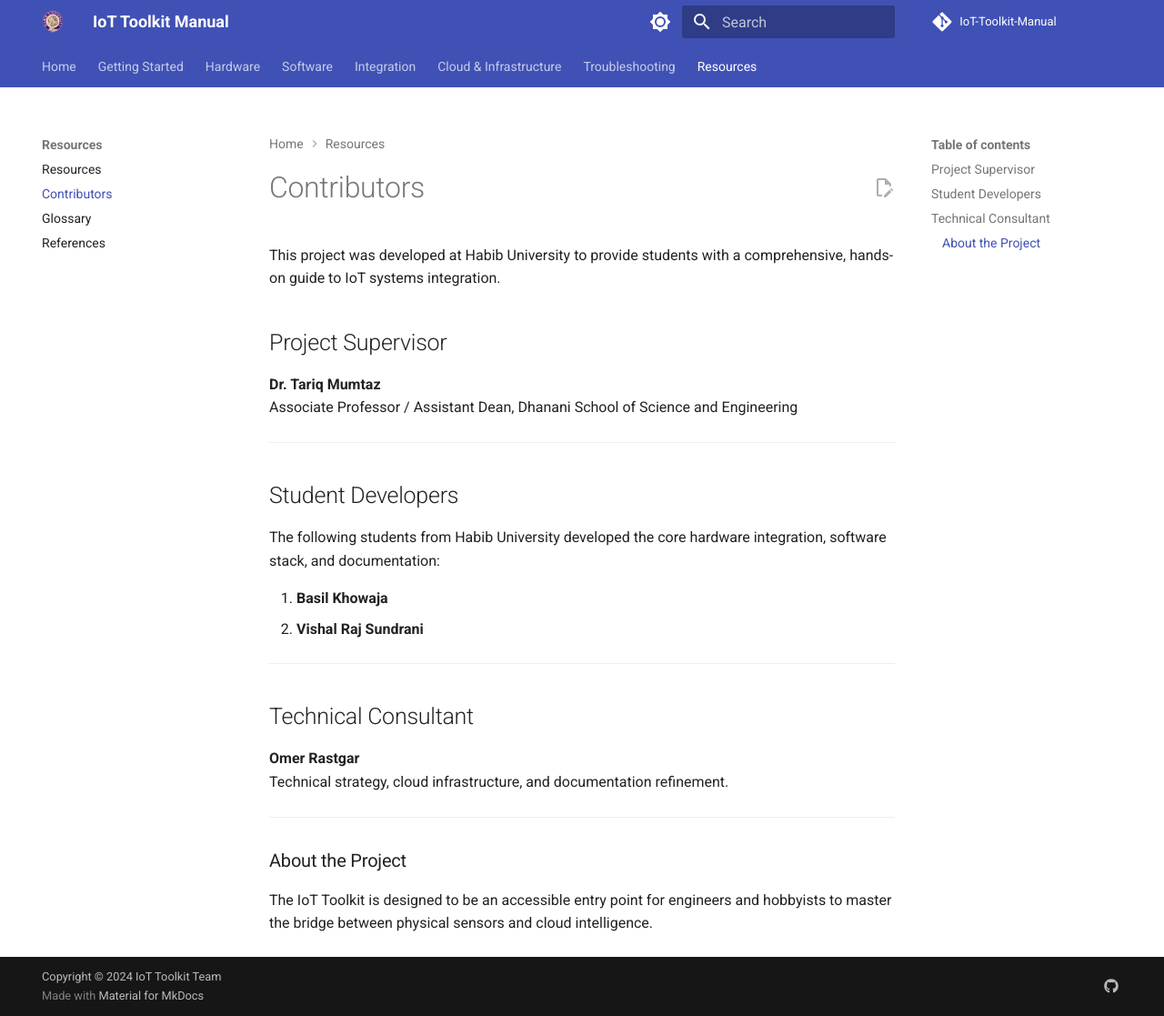
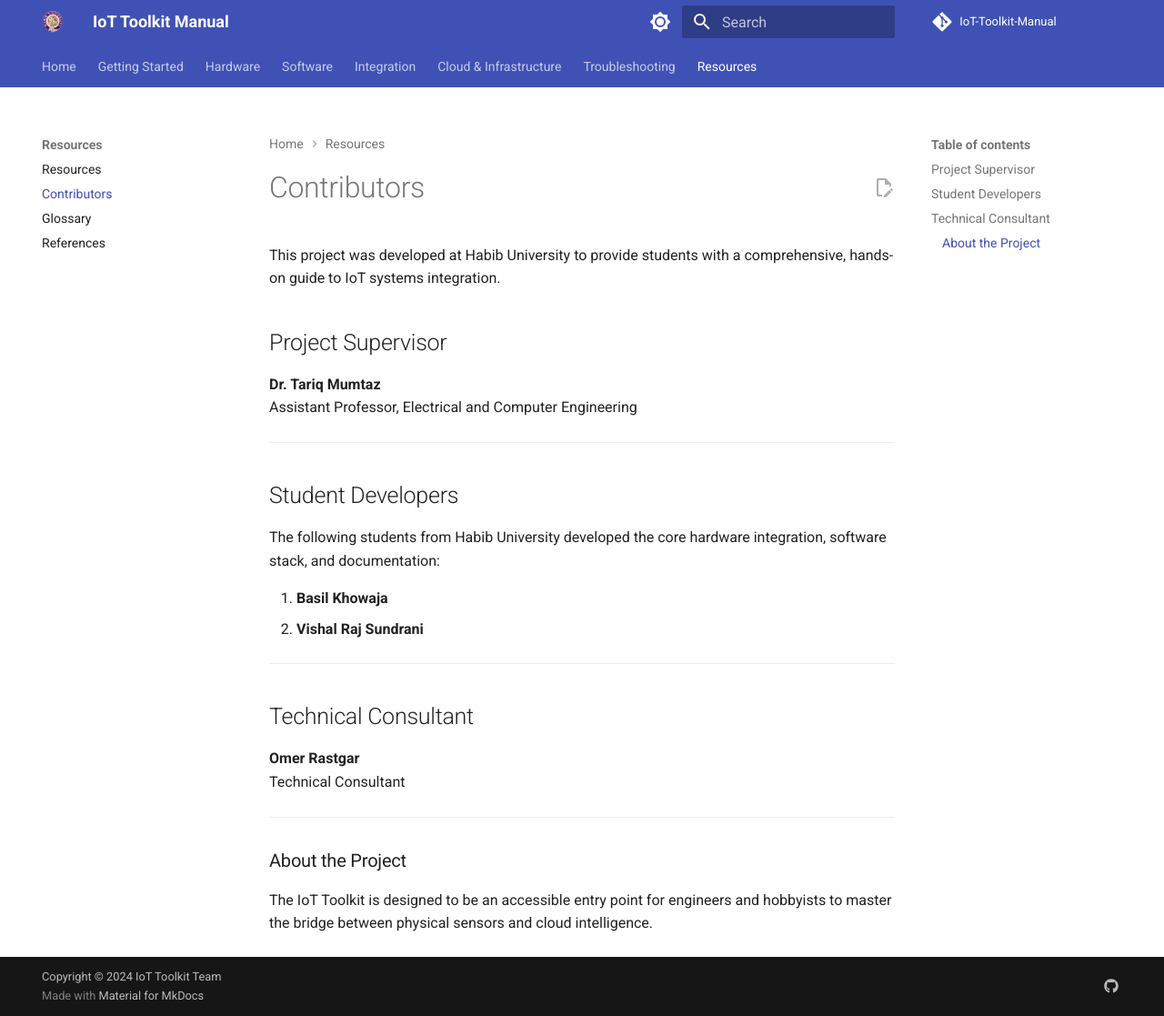
Before and after one commit to OmerRastgar/IoT-Toolkit-Manual, an MkDocs documentation site: the page built from docs/contributors.md, in a window 1280 px wide and 1117 px high. Shown: the whole window at 91% size. Built offline with MkDocs 1.6.1 and Material for MkDocs 9.7.7, drawn with Linux system fonts in a browser that asks for light colours; comment, search, counter and statistics services are not loaded; the version menu is left out.

Commit message:
Revise contributor roles in contributors.md
Updated contributor roles and titles for clarity.

```diff
--- a/docs/contributors.md
+++ b/docs/contributors.md
@@ -4,7 +4,8 @@ This project was developed at Habib University to provide students with a compre
 
 ## Project Supervisor
 **Dr. Tariq Mumtaz**
-Associate Professor / Assistant Dean, Dhanani School of Science and Engineering
+Assistant Professor,
+Electrical and Computer Engineering
 
 ---
 
@@ -18,7 +19,7 @@ The following students from Habib University developed the core hardware integra
 
 ## Technical Consultant
 **Omer Rastgar**
-Technical strategy, cloud infrastructure, and documentation refinement.
+Technical Consultant
 
 ---
 
```
